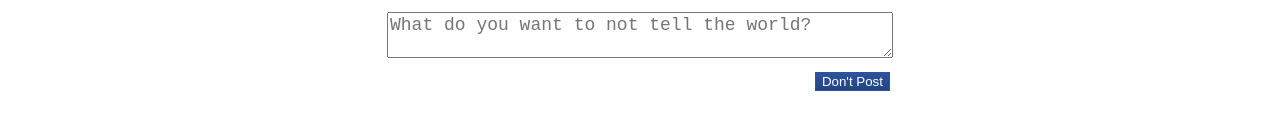
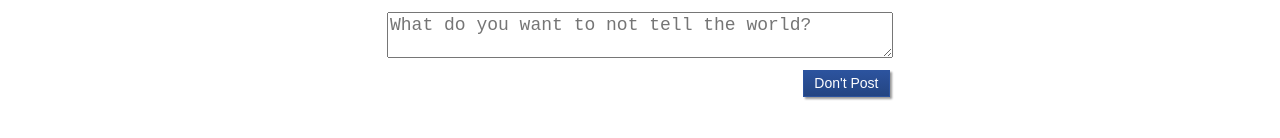
Before and after one commit to happycollision/antisocialnetwork, a plain HTML site: page index.html in a window 1280 px wide. Shown: the part 138-276 px from the top of the page. Drawn offline with Linux system fonts and the light colour scheme.

Commit message:
fiddle with the button visual behavior

```diff
--- a/index.html
+++ b/index.html
@@ -46,9 +46,25 @@
         text-align: right;
         font-size: 18px;
       }
-      button, button:hover:active {
+      button {
         color: white;
+        position: relative;
         border: 1px solid #2c539e;
+        font-size: 14px;
+        padding: 0.35em 0.75em;
+        box-shadow: 2px 2px 2px #999;
+
+        /* Permalink - use to edit and share this gradient: http://colorzilla.com/gradient-editor/#2c539e+0,244582+100 */
+        background: #2c539e; /* Old browsers */
+        background: -moz-linear-gradient(top, #2c539e 0%, #244582 100%); /* FF3.6-15 */
+        background: -webkit-linear-gradient(top, #2c539e 0%,#244582 100%); /* Chrome10-25,Safari5.1-6 */
+        background: linear-gradient(to bottom, #2c539e 0%,#244582 100%); /* W3C, IE10+, FF16+, Chrome26+, Opera12+, Safari7+ */
+        filter: progid:DXImageTransform.Microsoft.gradient( startColorstr='#2c539e', endColorstr='#244582',GradientType=0 ); /* IE6-9 */
+      }
+      button:hover:active {
+        box-shadow: none;
+        top: 1px;
+        left: 1px;
         /* Permalink - use to edit and share this gradient: http://colorzilla.com/gradient-editor/#2c539e+0,244582+100 */
         background: #2c539e; /* Old browsers */
         background: -moz-linear-gradient(top, #2c539e 0%, #244582 100%); /* FF3.6-15 */
```
